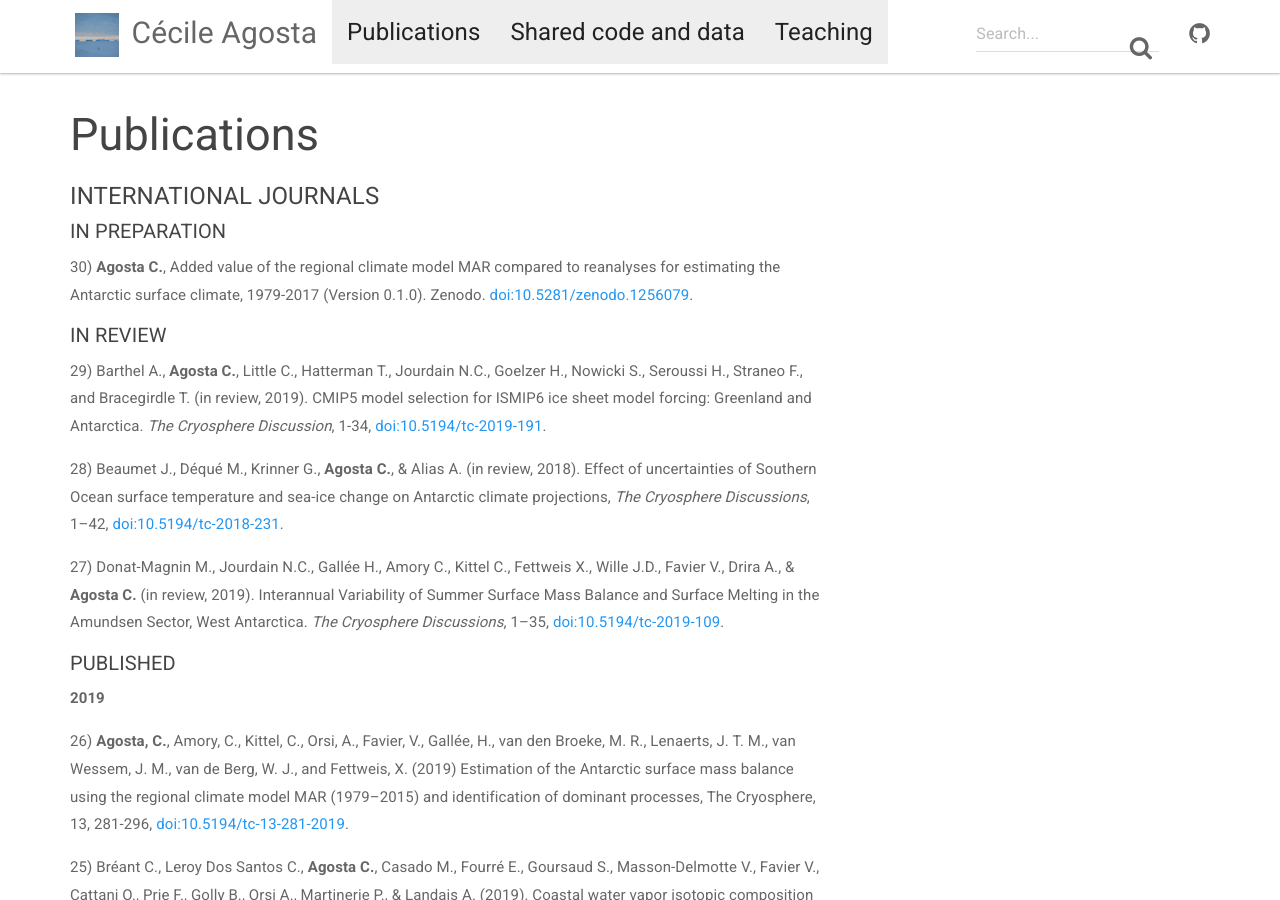
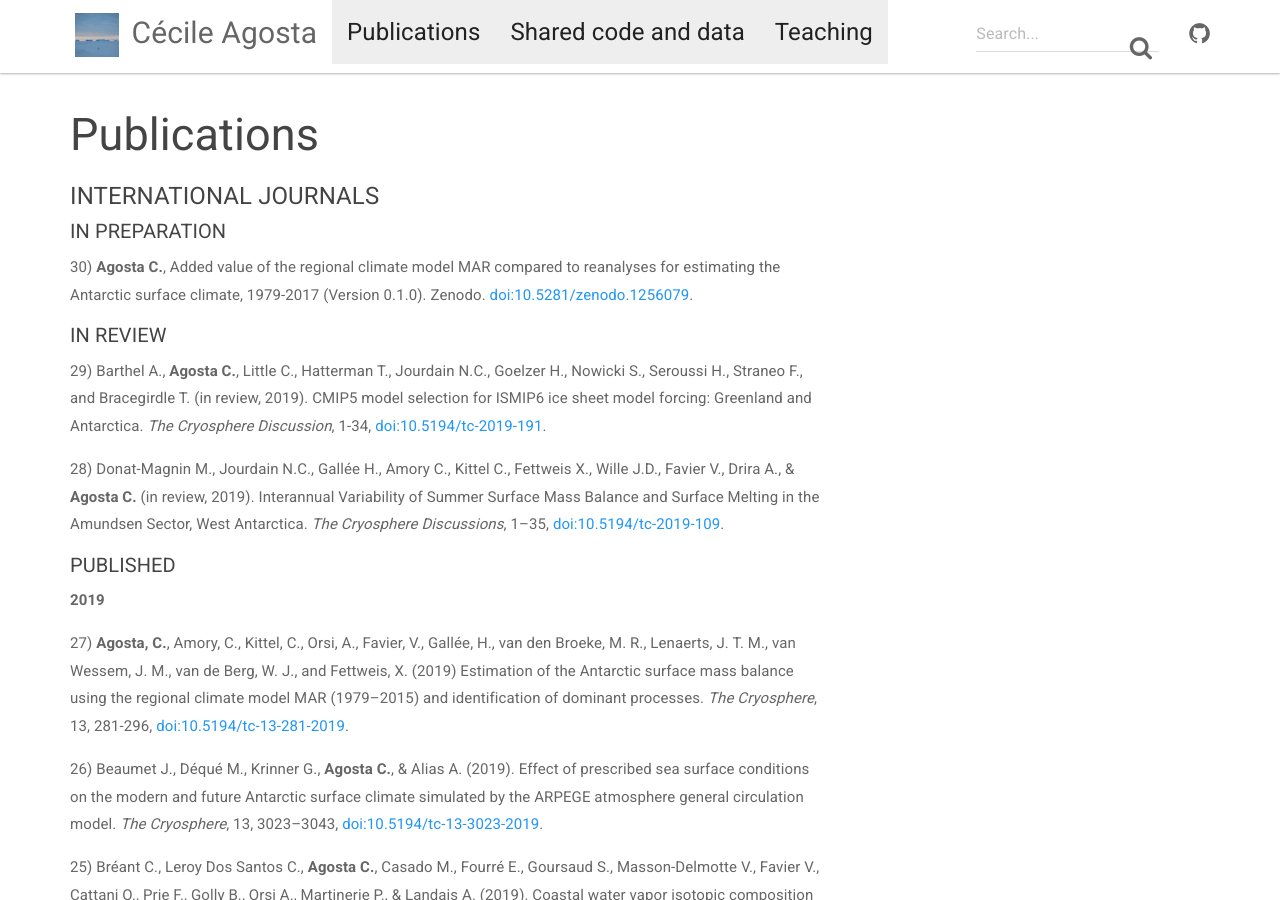
Before and after one commit to cecileagosta/cecileagosta.github.io, a Jekyll site: the page built from _docs/publications.md, in a window 1280 px wide and 900 px high. Built offline with Jekyll 4.4.1, drawn with Linux system fonts in a browser that asks for light colours; nearby versions of some CDN libraries.

Commit message:
Update publications.md

```diff
--- a/_docs/publications.md
+++ b/_docs/publications.md
@@ -12,16 +12,15 @@ permalink: /publications/
 
 29) Barthel A., **Agosta C.**, Little C., Hatterman T., Jourdain N.C., Goelzer H., Nowicki S., Seroussi H., Straneo F., and Bracegirdle T. (in review, 2019). CMIP5 model selection for ISMIP6 ice sheet model forcing: Greenland and Antarctica. *The Cryosphere Discussion*, 1-34, [doi:10.5194/tc-2019-191](https://doi.org/10.5194/tc-2019-191).
 
-28) Beaumet J., Déqué M., Krinner G., **Agosta C.**, & Alias A. (in review, 2018). Effect of uncertainties of Southern Ocean surface temperature and sea-ice change on Antarctic climate projections, *The Cryosphere Discussions*, 1–42, [doi:10.5194/tc-2018-231](https://doi.org/10.5194/tc-2018-231).
-
-27) Donat-Magnin M., Jourdain N.C., Gallée H., Amory C., Kittel C., Fettweis X., Wille J.D., Favier V., Drira A., & **Agosta C.** (in review, 2019). Interannual Variability of Summer Surface Mass Balance and Surface Melting in the Amundsen Sector, West Antarctica. *The Cryosphere Discussions*, 1–35, [doi:10.5194/tc-2019-109](https://doi.org/10.5194/tc-2019-109).
-
+28) Donat-Magnin M., Jourdain N.C., Gallée H., Amory C., Kittel C., Fettweis X., Wille J.D., Favier V., Drira A., & **Agosta C.** (in review, 2019). Interannual Variability of Summer Surface Mass Balance and Surface Melting in the Amundsen Sector, West Antarctica. *The Cryosphere Discussions*, 1–35, [doi:10.5194/tc-2019-109](https://doi.org/10.5194/tc-2019-109).
 
 ##### PUBLISHED
 
 **2019**
 
-26) **Agosta, C.**, Amory, C., Kittel, C., Orsi, A., Favier, V., Gallée, H., van den Broeke, M. R., Lenaerts, J. T. M., van Wessem, J. M., van de Berg, W. J., and Fettweis, X. (2019) Estimation of the Antarctic surface mass balance using the regional climate model MAR (1979–2015) and identification of dominant processes, The Cryosphere, 13, 281-296, [doi:10.5194/tc-13-281-2019](https://doi.org/10.5194/tc-13-281-2019).
+27) **Agosta, C.**, Amory, C., Kittel, C., Orsi, A., Favier, V., Gallée, H., van den Broeke, M. R., Lenaerts, J. T. M., van Wessem, J. M., van de Berg, W. J., and Fettweis, X. (2019) Estimation of the Antarctic surface mass balance using the regional climate model MAR (1979–2015) and identification of dominant processes. *The Cryosphere*, 13, 281-296, [doi:10.5194/tc-13-281-2019](https://doi.org/10.5194/tc-13-281-2019).
+
+26) Beaumet J., Déqué M., Krinner G., **Agosta C.**, & Alias A. (2019). Effect of prescribed sea surface conditions on the modern and future Antarctic surface climate simulated by the ARPEGE atmosphere general circulation model. *The Cryosphere*, 13, 3023–3043, [doi:10.5194/tc-13-3023-2019](https://doi.org/10.5194/tc-13-3023-2019).
 
 25) Bréant C., Leroy Dos Santos C., **Agosta C.**, Casado M., Fourré E., Goursaud S., Masson-Delmotte V., Favier V., Cattani O., Prie F., Golly B., Orsi A., Martinerie P., & Landais A. (2019). Coastal water vapor isotopic composition driven by katabatic wind variability in summer at Dumont d'Urville, coastal East Antarctica. *Earth and Planetary Science Letters*, 514, 37–47, [doi:10.1016/j.epsl.2019.03.004](https://doi.org/10.1016/j.epsl.2019.03.004).
 
```
